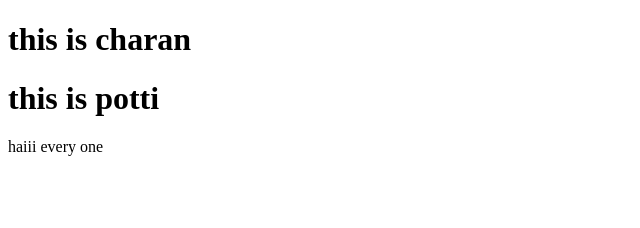
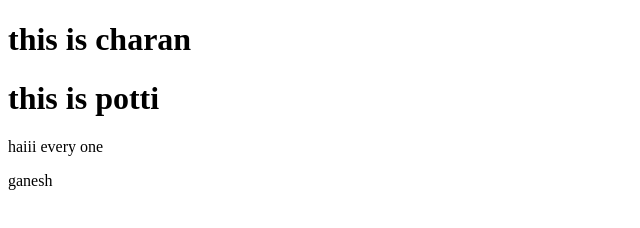
Before and after one commit to VenkataCharan1/potti, a plain HTML site: page index.html in a window 1280 px wide. Shown: the full height of the page, 0-640 px from the left. Drawn offline with Linux system fonts and the light colour scheme.

Commit message:
Update index.html

```diff
--- a/index.html
+++ b/index.html
@@ -9,5 +9,6 @@
  <h1>this is charan</h1>
  <h1>this is potti</h1>
     <p>haiii every one</p>
+    <p>ganesh</p>
 </body>
 </html>
```
